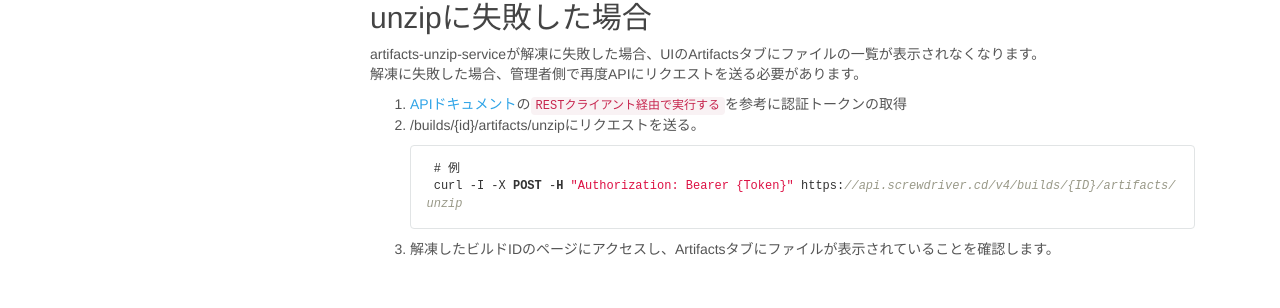
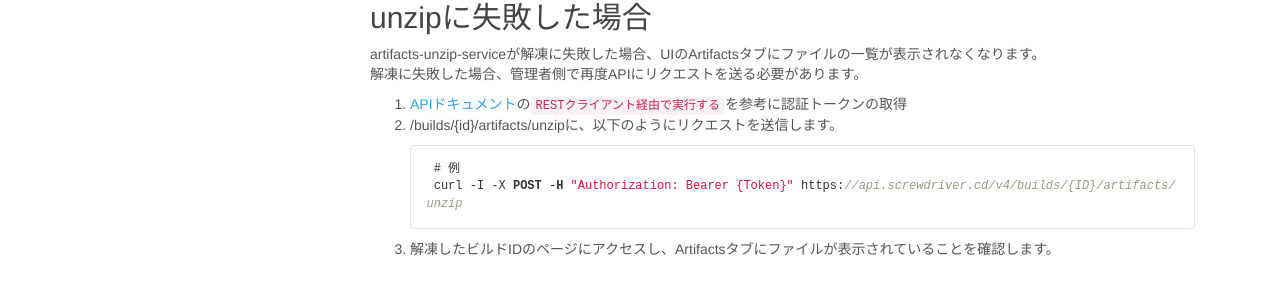
Before and after one commit to screwdriver-cd/guide, a Jekyll site: the page built from docs/ja/cluster-management/zip-artifacts.md, in a window 1280 px wide and 900 px high, scrolled down 525 px. Shown: the part 531-839 px from the top of the window. Built offline with Jekyll 4.4.1, drawn with Linux system fonts in a browser that asks for light colours.

Commit message:
Update docs/ja/cluster-management/zip-artifacts.md
Co-authored-by: Hiroki Takatsuka <3445553+tk3fftk@users.noreply.github.com>

````diff
--- a/docs/ja/cluster-management/zip-artifacts.md
+++ b/docs/ja/cluster-management/zip-artifacts.md
@@ -61,7 +61,7 @@ artifacts-unzip-serviceが解凍に失敗した場合、UIのArtifactsタブに
 解凍に失敗した場合、管理者側で再度APIにリクエストを送る必要があります。
 
 1. [APIドキュメント](../user-guide/api.md)の`RESTクライアント経由で実行する`を参考に認証トークンの取得
-1. /builds/{id}/artifacts/unzipにリクエストを送る。
+1. /builds/{id}/artifacts/unzipに、以下のようにリクエストを送信します。
 
     ```bash
     # 例
````
